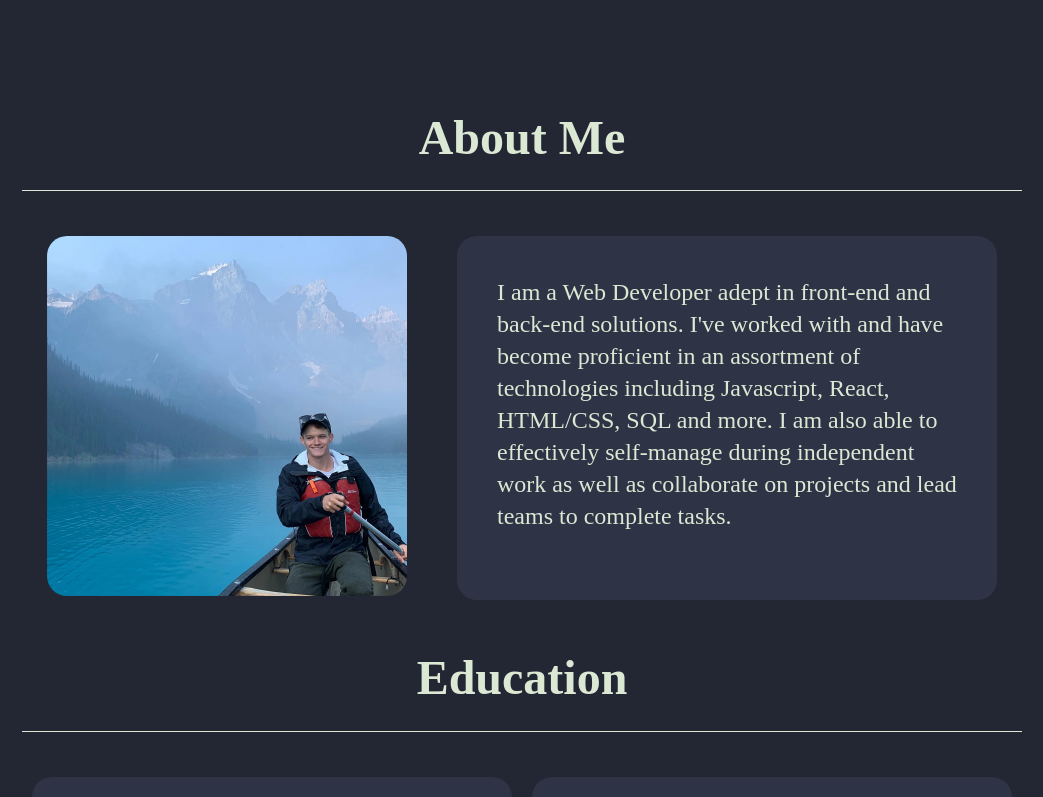
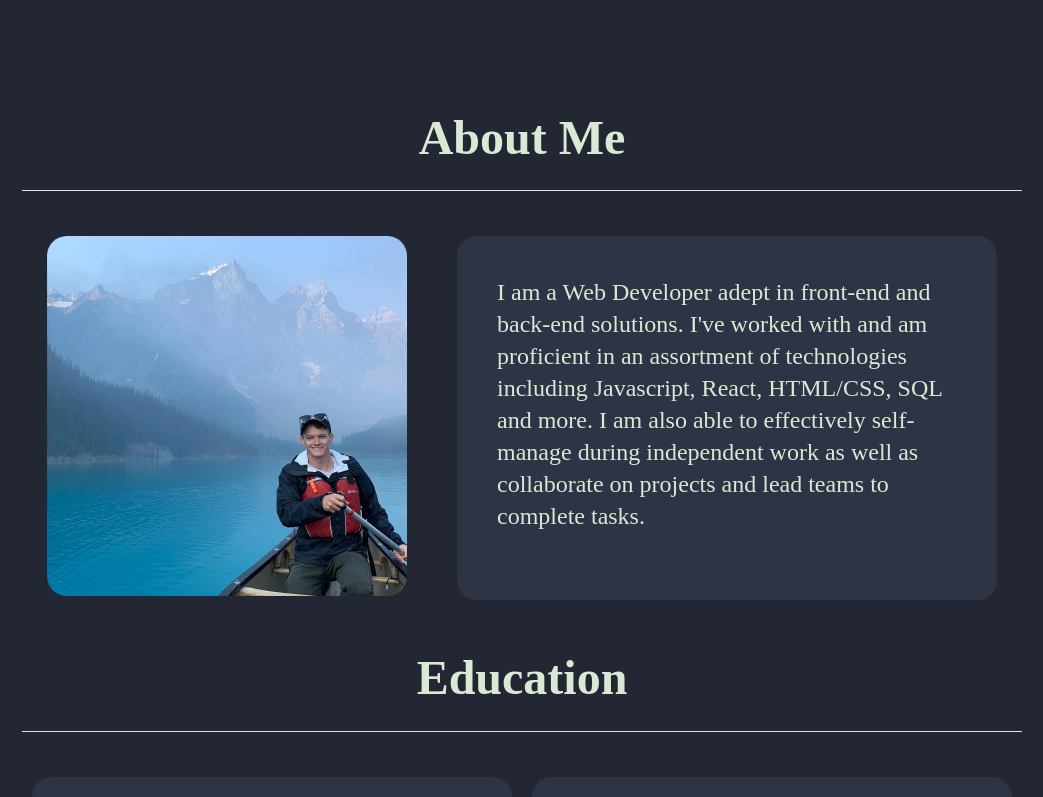
Before and after one commit to NealePT/nealetaylorcom, a React (Create React App) app in the folder react-site/: page / in a window 1280 px wide. Shown: the part 512-1309 px from the top of the page, without its empty margins (118-1161 px from the left). Built offline with nearby package versions, Linux system fonts and the light colour scheme.

Commit message:
minor changes

```diff
--- a/react-site/src/components/About.jsx
+++ b/react-site/src/components/About.jsx
@@ -11,7 +11,7 @@ export default function About(props) {
           </div>
           <div className="aboutDescription">
             <p className="aboutme">
-            I am a Web Developer adept in front-end and back-end solutions. I've worked with and have become proficient in an assortment of technologies including Javascript, React, HTML/CSS, SQL and more. I am also able to effectively self-manage during independent work as well as collaborate on projects and lead teams to complete tasks.
+            I am a Web Developer adept in front-end and back-end solutions. I've worked with and am proficient in an assortment of technologies including Javascript, React, HTML/CSS, SQL and more. I am also able to effectively self-manage during independent work as well as collaborate on projects and lead teams to complete tasks.
             </p>
           </div>
         </div>
--- a/react-site/src/components/Contact.jsx
+++ b/react-site/src/components/Contact.jsx
@@ -8,7 +8,7 @@ export default function Contact(props) {
         <h6 className="sendMessage">Feel free to send me a message by clicking any of the links below!</h6>
         <div className="contactLinks">
           <a className="contactLink" href="mailto:nealeptaylor@gmail.com">
-            <i class="fa-solid fa-envelope"></i>
+          <i class="fa-solid fa-envelope"></i>
             <h5>Email</h5>
             <h6>nealeptaylor@gmail.com</h6>
           </a>
```
